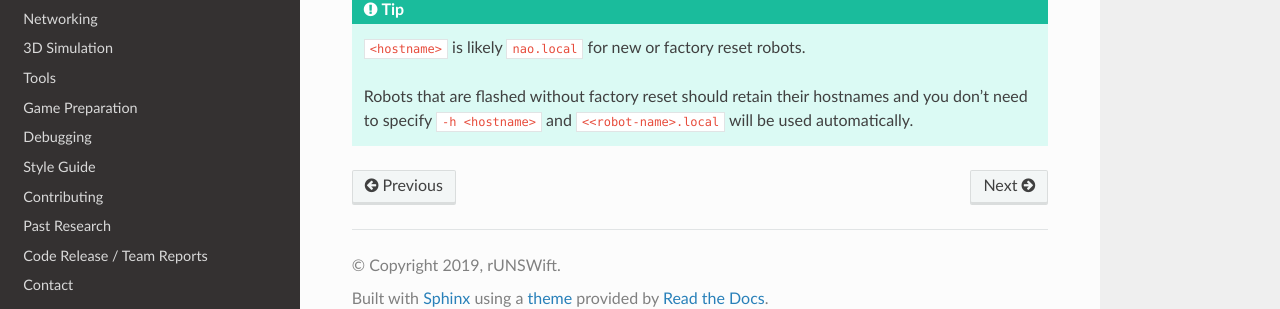
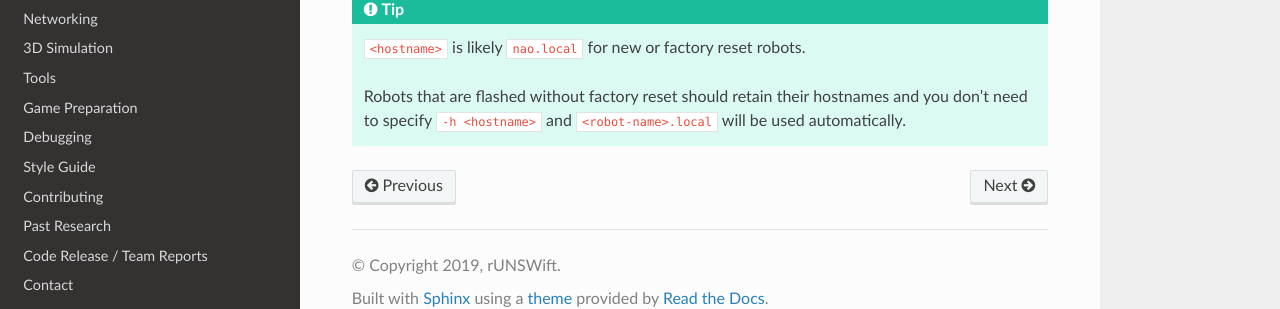
Before and after one commit to UNSWComputing/rUNSWift-docs, a Sphinx documentation site: the page built from source/setup/nao_setup.rst, in a window 1280 px wide and 900 px high, scrolled down 1284 px. Shown: the part 565-874 px from the top of the window. Built offline with Sphinx 7.4.7 and the Read the Docs theme 2.0.0, drawn with Linux system fonts in a browser that asks for light colours.

Commit message:
i hate rst

```diff
--- a/source/setup/nao_setup.rst
+++ b/source/setup/nao_setup.rst
@@ -83,4 +83,4 @@ Finally, for all robots, run
     ``<hostname>`` is likely ``nao.local`` for new or factory reset robots.
 
     Robots that are flashed without factory reset should retain their hostnames and you don't
-    need to specify ``-h <hostname>`` and ``<<robot-name>.local`` will be used automatically.
+    need to specify ``-h <hostname>`` and ``<robot-name>.local`` will be used automatically.
```
